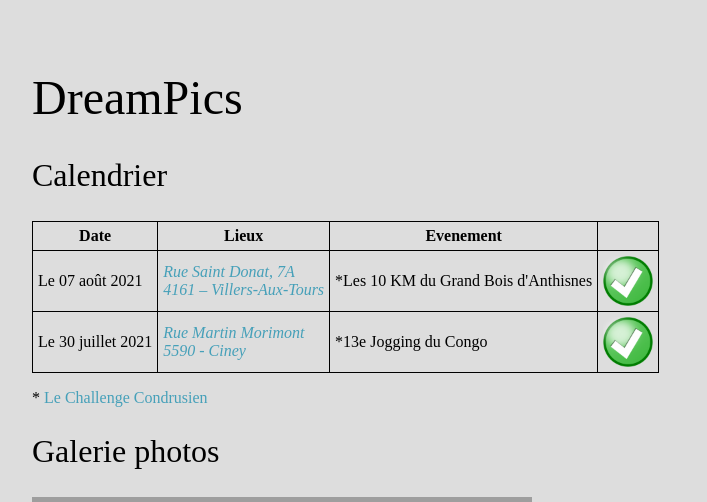
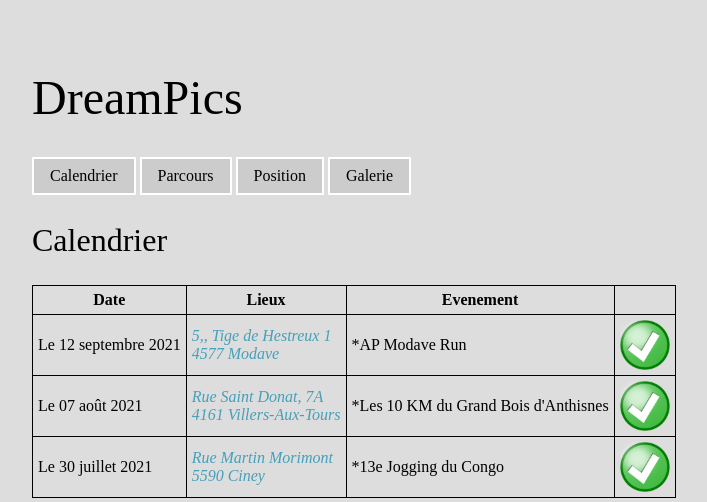
Before and after one commit to js202005082300/samuel.jacquet, a PHP site: page /dreampics.html in a window 1280 px wide. Shown: the top 502 px of the page, without its empty margins (96-803 px from the left). Run offline with PHP 8.4, Linux system fonts and the light colour scheme; grey boxes are pictures that could not be loaded.

Commit message:
13-09-21 6:45:06

```diff
--- a/dreampics.html
+++ b/dreampics.html
@@ -11,20 +11,18 @@
 		<header>
 			<h1>DreamPics</h1>
 		</header>
-		<!--
-		<div>
+		<!-- <div>
 			<figure>
 				<img src="images/DreamPics_logo.jpg" alt="Logo Photographie DreamPics" id="logo">
 				<figcaption>Logo de la page Photographie Dream Pics</figcaption>
 			</figure>
-		</div>
+		</div> -->
 		<nav>
 			<a href="#calendrier">Calendrier</a>
 			<a href="#parcours">Parcours</a>
 			<a href="#position">Position</a>
 			<a href="#galerie">Galerie</a>
 		</nav>
-		-->
 
 		<!-- Planning -->
 		<section id="calendrier">
@@ -42,22 +40,28 @@
 				</thead>
 				<tbody>
 					<tr>
+						<td><time datetime="2021-09-12">Le 12 septembre 2021</time></td>
+						<td><address><a href="https://goo.gl/maps/TbaygcG3CN97haaV6">5,, Tige de Hestreux 1<br>4577 Modave</a></address></td>
+						<td>*AP Modave Run</td>
+						<td><img src="images/valid-300x300.png" alt="AP Modave Run" title="Fait !" width="50" height="auto"></td>
+					</tr>
+					<tr>
 						<td><time datetime="2021-08-07">Le 07 août 2021</time></td>
-						<td><address><a href="https://goo.gl/maps/TbaygcG3CN97haaV6">Rue Saint Donat, 7A<br>4161 – Villers-Aux-Tours</a></address></td>
+						<td><address><a href="https://goo.gl/maps/TbaygcG3CN97haaV6">Rue Saint Donat, 7A<br>4161 Villers-Aux-Tours</a></address></td>
 						<td>*Les 10 KM du Grand Bois d'Anthisnes</td>
-						<td><img src="images/valid-300x300.png" alt="Les 10 KM du Grand Bois d'Anthisnes" title="Cliquez pour agrandir" width="50" height="auto"></td>
+						<td><img src="images/valid-300x300.png" alt="Les 10 KM du Grand Bois d'Anthisnes" title="Fait !" width="50" height="auto"></td>
 						<!-- <td><p><a href="images/210807-VILLERS-AUX-TOURS.jpg"><img src="images/210807-VILLERS-AUX-TOURS.jpg" alt="Les 10 KM du Grand Bois d'Anthisnes" title="Cliquez pour agrandir" width="80" height="auto"></a></p></td> -->
 					</tr>
 					<tr>
 						<td><time datetime="2021-07-30">Le 30 juillet 2021</time></td>
-						<td><address><a href="https://goo.gl/maps/h2FqH5nAxEqA6iLbA">Rue Martin Morimont<br> 5590 - Ciney</a></address></td>
+						<td><address><a href="https://goo.gl/maps/h2FqH5nAxEqA6iLbA">Rue Martin Morimont<br> 5590 Ciney</a></address></td>
 						<td>*13e Jogging du Congo</td>
-						<td><img src="images/valid-300x300.png" alt="Les 10 KM du Grand Bois d'Anthisnes" title="Cliquez pour agrandir" width="50" height="auto"></td>
+						<td><img src="images/valid-300x300.png" alt="Les 10 KM du Grand Bois d'Anthisnes" title="Fait !" width="50" height="auto"></td>
 						<!-- <td><p><a href="images/210730-CINEY.jpg"><img src="images/210730-CINEY.jpg" alt="13e Jogging du Congo" title="Cliquez pour agrandir" width="80" height="auto"></a></p></td> -->
 					</tr>
 				</tbody>
 			</table>
-			<p>* <a href="https://www.challengecondrusien.be/">Le Challenge Condrusien</a><br></p>
+			<p>* <a target="_blank" href="https://www.challengecondrusien.be/">Le Challenge Condrusien</a><br></p>
 		</section>
 
 		<!-- Parcours
@@ -106,11 +110,15 @@
 			<header><h2>Galerie photos</h2></header>
 			<div class="galerie">
 				<div>
-					<iframe src="https://www.facebook.com/plugins/post.php?href=https%3A%2F%2Fwww.facebook.com%2FDreamersAndPics%2Fposts%2F2874973029433384&show_text=true&width=500" width="500" height="700" style="border:none;overflow:hidden" scrolling="no" frameborder="0" allowfullscreen="true" allow="autoplay; clipboard-write; encrypted-media; picture-in-picture; web-share"></iframe>
+					<iframe src="https://www.facebook.com/plugins/post.php?href=https%3A%2F%2Fwww.facebook.com%2FDreamersAndPics%2Fposts%2F2899762593621094&show_text=true&width=500" width="500" height="749" style="border:none;overflow:hidden" scrolling="no" frameborder="0" allowfullscreen="true" allow="autoplay; clipboard-write; encrypted-media; picture-in-picture; web-share"></iframe>
 				</div>
 				<br>
 				<div>
-					<iframe src="https://www.facebook.com/plugins/post.php?href=https%3A%2F%2Fwww.facebook.com%2FDreamersAndPics%2Fposts%2F2869271666670187&show_text=true&width=500" width="500" height="680" style="border:none;overflow:hidden" scrolling="no" frameborder="0" allowfullscreen="true" allow="autoplay; clipboard-write; encrypted-media; picture-in-picture; web-share"></iframe>
+					<iframe src="https://www.facebook.com/plugins/post.php?href=https%3A%2F%2Fwww.facebook.com%2FDreamersAndPics%2Fposts%2F2874973029433384&show_text=true&width=500" width="500" height="750" style="border:none;overflow:hidden" scrolling="no" frameborder="0" allowfullscreen="true" allow="autoplay; clipboard-write; encrypted-media; picture-in-picture; web-share"></iframe>
+				</div>
+				<br>
+				<div>
+					<iframe src="https://www.facebook.com/plugins/post.php?href=https%3A%2F%2Fwww.facebook.com%2FDreamersAndPics%2Fposts%2F2869271666670187&show_text=true&width=500" width="500" height="750" style="border:none;overflow:hidden" scrolling="no" frameborder="0" allowfullscreen="true" allow="autoplay; clipboard-write; encrypted-media; picture-in-picture; web-share"></iframe>
 				</div>
 				<!--
 					...
--- a/main.css
+++ b/main.css
@@ -28,24 +28,14 @@ body,main{
 .bloc-personnel{width:320px;background-color:#000;}
 .photo{float:left;}
 .contact{float:right;width:200px;}
-/* --- grid & @media --- */
-/* .container{
-	display:grid;
-    grid-template-columns: auto minmax(150px, 300px);
-    grid-template-areas:"entete entete"
-                        "principal bare"
-                        "pied pied";
+
+section{clear:both;}
+nav {
+
 }
-header{grid-area:entete;}
-main{grid-area:principal;}
-aside{grid-area:bare;}
-pied{grid-area:pied;} */
-/* ------------ */
-section{clear:both;}
 nav a{
 	display:inline-block;
 	padding:8px 16px;
-	margin:0px;
 	color:#000;
 	background-color:#CCC;
 	border:2px solid #FFF;
```
Also changed, not shown: index.html (+1 -13 lines), images/210829-SERAING.jpg (added).
